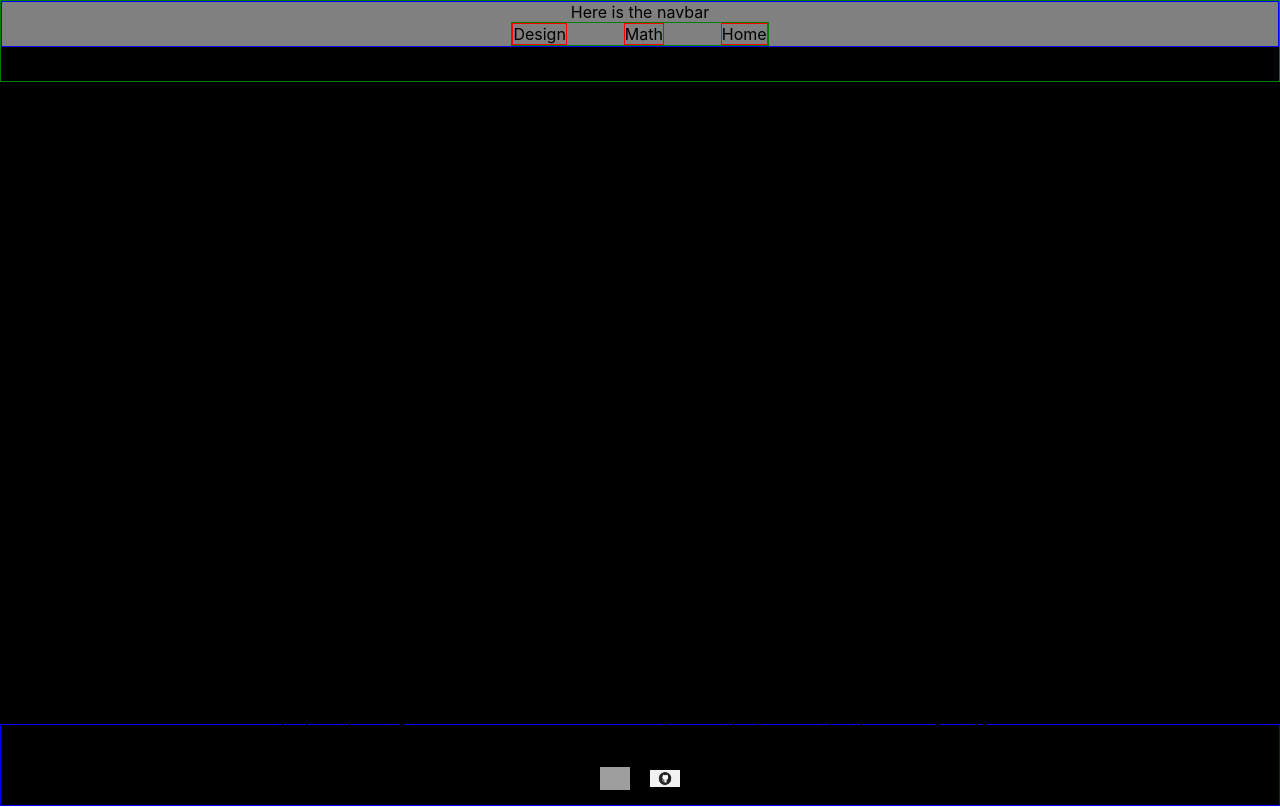
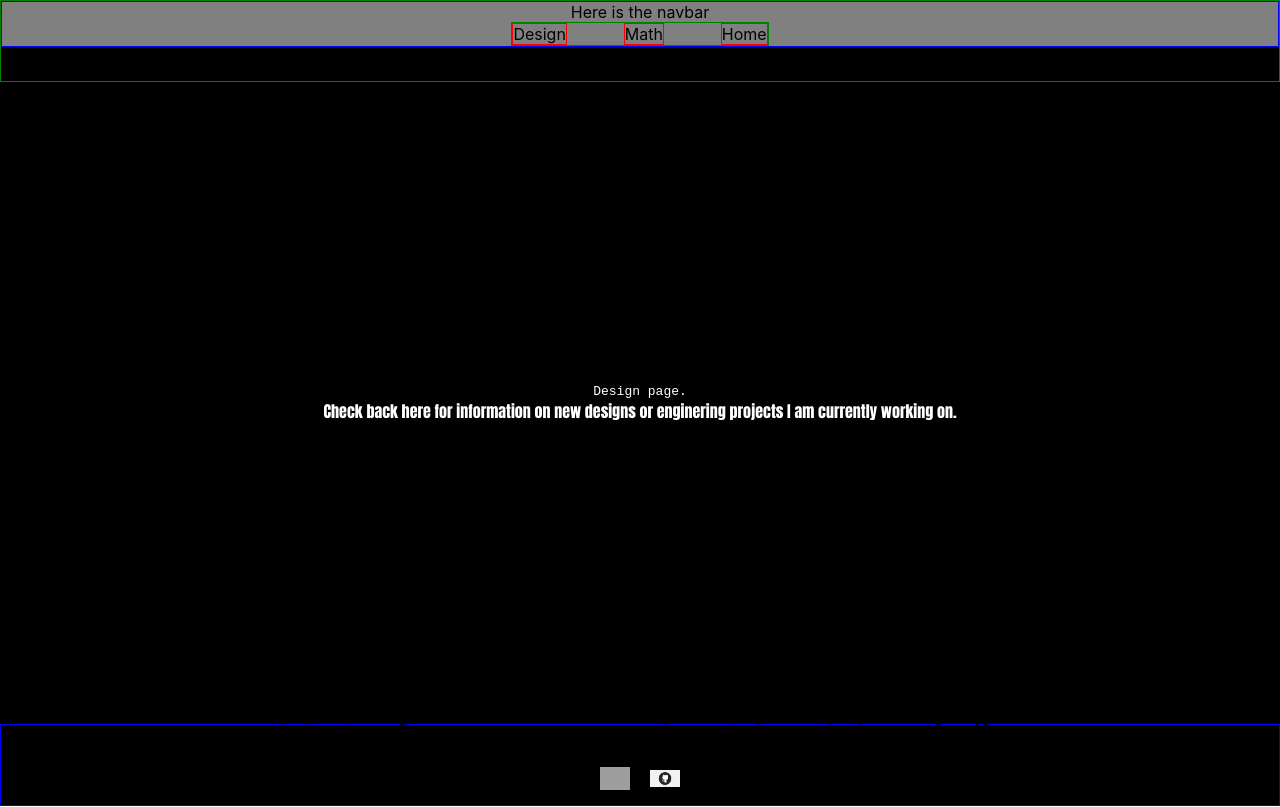
Before and after one commit to markgsimon/website, a React (Create React App) app: page /Design in a window 1280 px wide. Built offline with nearby package versions, Linux system fonts and the light colour scheme; grey boxes are pictures that could not be loaded.

Commit message:
added fonts and content to design page

```diff
--- a/src/pages/Design/index.js
+++ b/src/pages/Design/index.js
@@ -1,7 +1,9 @@
 import React from 'react'
 
 import {
-
+  Text,
+  Title,
+  DesignContent
 } from "./styles"
 
 
@@ -10,7 +12,10 @@ import PageWrapper from '../PageWrapper';
 const Design = (props) => {
   return (
     <PageWrapper>
-        <div>Design Page</div>
+      <DesignContent>
+        <Title>Design page.</Title>
+        <Text> Check back here for information on new designs or enginering projects I am currently working on. </Text>
+      </DesignContent>
     </PageWrapper>
   )
 }
--- a/src/pages/Design/styles.js
+++ b/src/pages/Design/styles.js
@@ -1 +1,21 @@
 import styled from "styled-components";
+
+export const DesignContent = styled.div`
+    display: flex;
+    flex-direction: column;
+    justify-content: center;
+    align-items: center;
+
+`;
+
+export const Title = styled.div`
+    font-family: monospace;
+    color: white;
+
+`;
+
+export const Text = styled.div`
+    font-family: Impact, Haettenschweiler, 'Arial Narrow Bold', sans-serif;
+    color: white;
+
+`;
```
